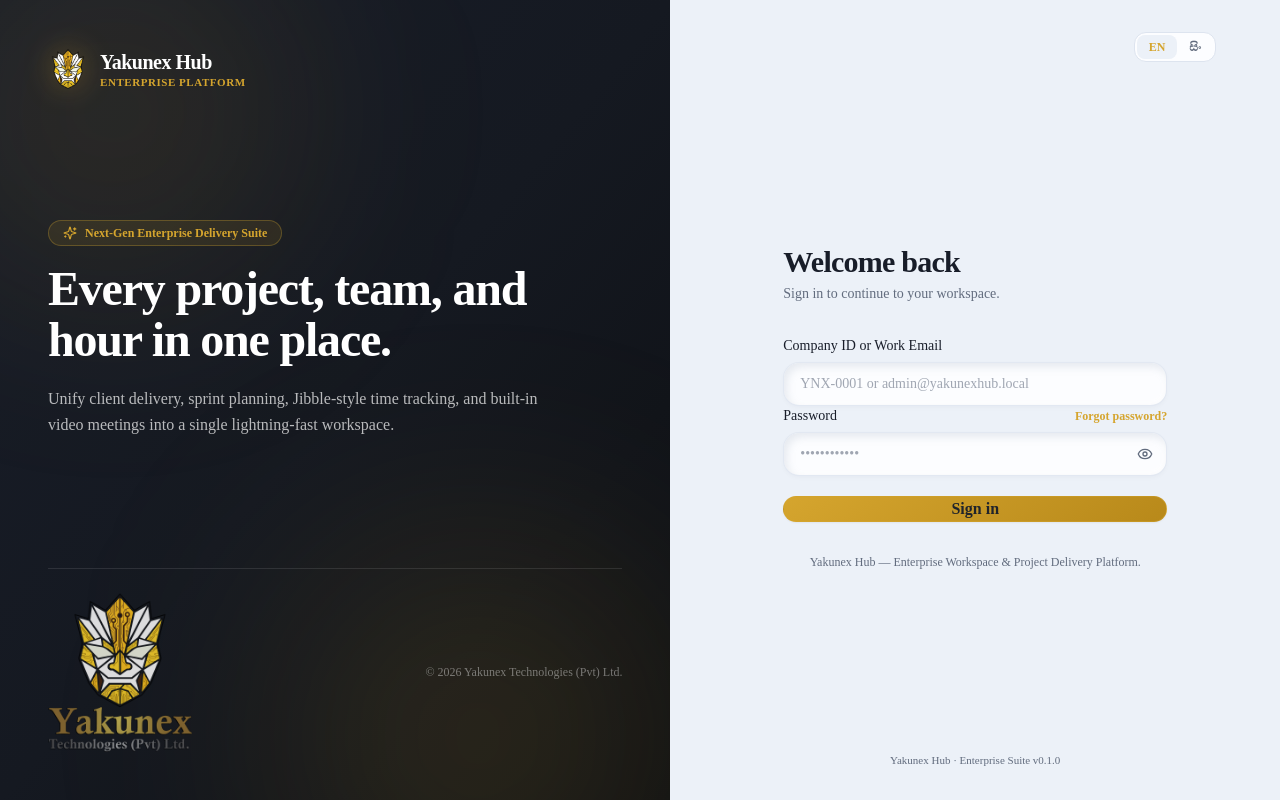
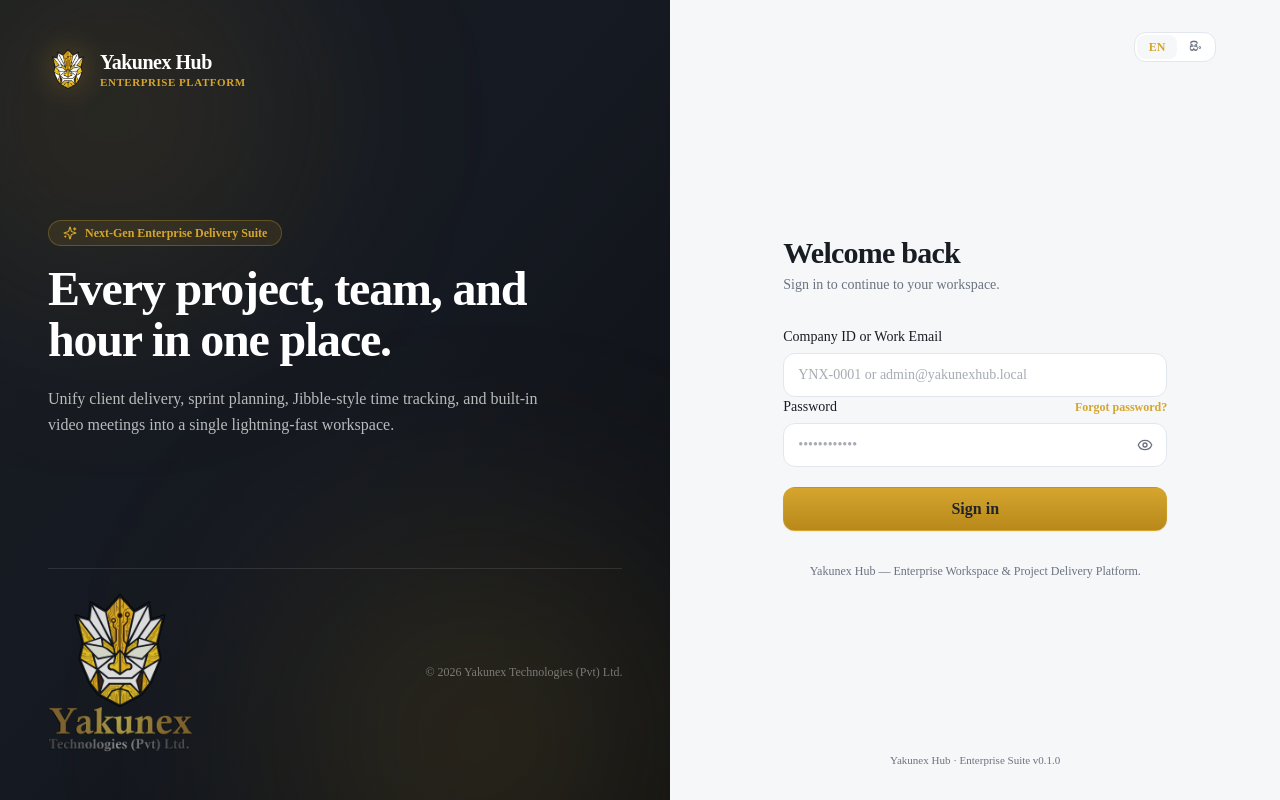
Before and after one commit to bimsara-chanuka-kaushalya/yakunex_office, a Next.js app in the folder apps/web/: page /login in a window 1280 px wide. Built offline with nearby package versions, Linux system fonts and the light colour scheme; no server answers.

Commit message:
Revert "ui(web): upgrade design system to Claymorphism 3D tactile surfaces"
This reverts commit 239cbe8853f549d6ac9859ebf1e764dfaabf4695.

```diff
--- a/apps/web/src/app/globals.css
+++ b/apps/web/src/app/globals.css
@@ -10,14 +10,14 @@
   --gold: 213 165 46;          /* #D5A52E */
   --gold-strong: 184 137 26;   /* hover/pressed on light surfaces */
   --gold-ink: 32 36 43;        /* text on gold */
-  --background: 236 241 248;   /* #ECF1F8 soft clay canvas */
-  --surface: 252 253 255;      /* #FCFDFF puffy clay surface */
-  --surface-raised: 245 248 253;
-  --sidebar: 24 29 41;         /* Deep clay slate */
-  --sidebar-line: 45 53 72;
-  --text: 24 29 41;
-  --text-muted: 98 108 126;
-  --border: 221 228 239;
+  --background: 246 247 249;   /* #F6F7F9 clean slate */
+  --surface: 255 255 255;      /* #FFFFFF */
+  --surface-raised: 250 251 253;
+  --sidebar: 24 28 35;         /* Deep sleek charcoal */
+  --sidebar-line: 45 52 64;
+  --text: 24 28 35;
+  --text-muted: 108 115 128;
+  --border: 226 230 238;
   --success: 16 185 129;       /* Emerald */
   --warning: 245 158 11;       /* Amber */
   --danger: 239 68 68;         /* Rose */
@@ -28,14 +28,14 @@
   --gold: 226 182 72;
   --gold-strong: 240 200 102;
   --gold-ink: 18 20 25;
-  --background: 17 21 31;      /* Deep matte clay slate */
-  --surface: 27 33 48;         /* Puffy dark clay surface */
-  --surface-raised: 34 41 59;
-  --sidebar: 19 23 34;
-  --sidebar-line: 43 52 74;
-  --text: 241 244 249;
-  --text-muted: 144 155 175;
-  --border: 42 51 71;
+  --background: 13 15 18;      /* Deep obsidian */
+  --surface: 21 24 30;         /* Card surface */
+  --surface-raised: 27 31 39;
+  --sidebar: 16 18 23;
+  --sidebar-line: 38 43 54;
+  --text: 240 242 246;
+  --text-muted: 140 148 162;
+  --border: 36 42 53;
   --success: 52 211 153;
   --warning: 251 191 36;
   --danger: 248 113 113;
@@ -89,117 +89,7 @@
   }
 
   .glass-card {
-    @apply bg-surface/90 backdrop-blur-md border border-line/70;
-    border-radius: 24px;
-    box-shadow:
-      0 18px 36px -14px rgba(15, 23, 42, 0.14),
-      inset -4px -6px 14px rgba(148, 163, 184, 0.2),
-      inset 4px 6px 14px rgba(255, 255, 255, 0.9);
-  }
-  .dark .glass-card {
-    box-shadow:
-      0 18px 36px -12px rgba(0, 0, 0, 0.55),
-      inset -4px -6px 14px rgba(0, 0, 0, 0.42),
-      inset 3px 5px 12px rgba(255, 255, 255, 0.06);
-  }
-
-  /* Claymorphism 3D tactile surfaces */
-  .clay-card {
-    @apply bg-surface border border-white/80 dark:border-white/[0.06] transition-all duration-200;
-    border-radius: 24px;
-    box-shadow:
-      0 16px 32px -12px rgba(24, 34, 54, 0.13),
-      0 4px 10px -2px rgba(24, 34, 54, 0.05),
-      inset -5px -7px 14px rgba(148, 163, 184, 0.2),
-      inset 5px 7px 14px rgba(255, 255, 255, 0.95);
-  }
-  .dark .clay-card {
-    box-shadow:
-      0 18px 34px -10px rgba(0, 0, 0, 0.55),
-      0 4px 12px -2px rgba(0, 0, 0, 0.35),
-      inset -5px -7px 14px rgba(0, 0, 0, 0.48),
-      inset 3px 5px 12px rgba(255, 255, 255, 0.06);
-  }
-  .clay-card-hover:hover {
-    transform: translateY(-3px);
-    box-shadow:
-      0 22px 42px -12px rgba(24, 34, 54, 0.18),
-      0 6px 14px -2px rgba(213, 165, 46, 0.14),
-      inset -5px -7px 14px rgba(148, 163, 184, 0.22),
-      inset 5px 7px 14px rgba(255, 255, 255, 0.98);
-  }
-  .dark .clay-card-hover:hover {
-    box-shadow:
-      0 22px 42px -10px rgba(0, 0, 0, 0.65),
-      0 6px 18px -4px rgba(226, 182, 72, 0.18),
-      inset -5px -7px 14px rgba(0, 0, 0, 0.52),
-      inset 3px 5px 12px rgba(255, 255, 255, 0.08);
-  }
-
-  .clay-icon-well {
-    border-radius: 16px;
-    box-shadow:
-      0 8px 16px -6px rgba(213, 165, 46, 0.28),
-      inset -2px -3px 6px rgba(184, 137, 26, 0.2),
-      inset 2px 3px 6px rgba(255, 255, 255, 0.55);
-  }
-  .dark .clay-icon-well {
-    box-shadow:
-      0 8px 18px -6px rgba(0, 0, 0, 0.5),
-      inset -2px -3px 6px rgba(0, 0, 0, 0.45),
-      inset 2px 3px 6px rgba(255, 255, 255, 0.12);
-  }
-
-  .clay-btn-primary {
-    background: linear-gradient(145deg, rgb(var(--gold)), rgb(var(--gold-strong)));
-    box-shadow:
-      0 10px 20px -6px rgba(213, 165, 46, 0.45),
-      inset -3px -4px 8px rgba(146, 106, 12, 0.35),
-      inset 3px 4px 8px rgba(255, 244, 214, 0.5);
-  }
-  .clay-btn-secondary {
-    box-shadow:
-      0 8px 18px -6px rgba(24, 34, 54, 0.12),
-      inset -3px -4px 8px rgba(148, 163, 184, 0.22),
-      inset 3px 4px 8px rgba(255, 255, 255, 0.92);
-  }
-  .dark .clay-btn-secondary {
-    box-shadow:
-      0 8px 18px -6px rgba(0, 0, 0, 0.45),
-      inset -3px -4px 8px rgba(0, 0, 0, 0.45),
-      inset 2px 3px 6px rgba(255, 255, 255, 0.07);
-  }
-  .clay-btn-danger {
-    box-shadow:
-      0 10px 20px -6px rgba(239, 68, 68, 0.42),
-      inset -3px -4px 8px rgba(153, 27, 27, 0.35),
-      inset 3px 4px 8px rgba(255, 255, 255, 0.3);
-  }
-
-  .clay-input {
-    box-shadow:
-      inset 3px 4px 8px rgba(148, 163, 184, 0.22),
-      inset -2px -3px 6px rgba(255, 255, 255, 0.85),
-      0 2px 6px -2px rgba(24, 34, 54, 0.05);
-  }
-  .dark .clay-input {
-    box-shadow:
-      inset 3px 4px 8px rgba(0, 0, 0, 0.48),
-      inset -2px -3px 6px rgba(255, 255, 255, 0.04),
-      0 2px 6px -2px rgba(0, 0, 0, 0.3);
-  }
-
-  .clay-badge {
-    box-shadow:
-      0 4px 10px -3px rgba(24, 34, 54, 0.1),
-      inset -2px -2px 5px rgba(148, 163, 184, 0.18),
-      inset 2px 2px 5px rgba(255, 255, 255, 0.75);
-  }
-  .dark .clay-badge {
-    box-shadow:
-      0 4px 10px -3px rgba(0, 0, 0, 0.4),
-      inset -2px -2px 5px rgba(0, 0, 0, 0.35),
-      inset 2px 2px 5px rgba(255, 255, 255, 0.07);
+    @apply bg-surface/85 backdrop-blur-md border border-line shadow-card;
   }
 
   .glow-gold {
--- a/apps/web/src/components/ui/badge.tsx
+++ b/apps/web/src/components/ui/badge.tsx
@@ -35,7 +35,7 @@ export function Badge({
   return (
     <span
       className={cn(
-        'clay-badge inline-flex items-center gap-1.5 rounded-full border px-3 py-1 text-xs font-semibold tracking-tight',
+        'inline-flex items-center gap-1.5 rounded-full border px-2.5 py-0.5 text-xs font-medium tracking-tight shadow-2xs',
         tones[tone],
         className,
       )}
--- a/apps/web/src/components/ui/button.tsx
+++ b/apps/web/src/components/ui/button.tsx
@@ -6,22 +6,22 @@ type Size = 'sm' | 'md' | 'lg' | 'icon';
 
 const variants: Record<Variant, string> = {
   primary:
-    'clay-btn-primary text-gold-ink font-semibold hover:brightness-105 active:translate-y-[1px] active:scale-[0.97] border border-gold/40',
+    'bg-gradient-to-b from-gold to-gold-strong text-gold-ink font-semibold shadow-sm hover:brightness-105 active:scale-[0.98] border border-gold/40',
   secondary:
-    'clay-btn-secondary bg-surface text-ink border border-white/80 dark:border-white/[0.08] hover:border-gold/40 active:translate-y-[1px] active:scale-[0.97]',
+    'bg-surface text-ink border border-line hover:border-gold/40 hover:bg-canvas shadow-xs active:scale-[0.98]',
   ghost:
-    'text-muted hover:text-ink hover:bg-surface/70 active:scale-[0.97]',
+    'text-muted hover:text-ink hover:bg-canvas/80 active:scale-[0.98]',
   danger:
-    'clay-btn-danger bg-danger text-white hover:brightness-105 active:translate-y-[1px] active:scale-[0.97]',
+    'bg-danger text-white hover:bg-danger/90 shadow-xs active:scale-[0.98]',
   'gold-outline':
-    'clay-btn-secondary border border-gold/45 bg-gold/15 text-gold-strong dark:text-gold hover:bg-gold/25 font-medium active:translate-y-[1px] active:scale-[0.97]',
+    'border border-gold/50 bg-gold/10 text-gold hover:bg-gold/20 font-medium active:scale-[0.98]',
 };
 
 const sizes: Record<Size, string> = {
-  sm: 'h-8.5 px-3.5 text-xs rounded-xl gap-1.5',
-  md: 'h-10 px-4.5 text-sm rounded-2xl gap-2',
-  lg: 'h-11.5 px-6 text-base rounded-2xl gap-2.5',
-  icon: 'h-9.5 w-9.5 p-0 rounded-2xl justify-center',
+  sm: 'h-8 px-3 text-xs rounded-lg gap-1.5',
+  md: 'h-9.5 px-4 text-sm rounded-xl gap-2',
+  lg: 'h-11 px-5 text-base rounded-xl gap-2.5',
+  icon: 'h-9 w-9 p-0 rounded-lg justify-center',
 };
 
 export const Button = forwardRef<HTMLButtonElement, ButtonHTMLAttributes<HTMLButtonElement> & { variant?: Variant; size?: Size }>(
--- a/apps/web/src/components/ui/card.tsx
+++ b/apps/web/src/components/ui/card.tsx
@@ -13,8 +13,8 @@ export function Card({
   return (
     <section
       className={cn(
-        'clay-card',
-        hoverable && 'clay-card-hover hover:border-gold/35',
+        'rounded-2xl border border-line bg-surface shadow-card transition-all duration-200',
+        hoverable && 'hover:-translate-y-0.5 hover:border-gold/30 hover:shadow-md',
         className,
       )}
     >
@@ -67,7 +67,7 @@ export function StatCard({
       <div className="pointer-events-none absolute -right-6 -top-6 h-24 w-24 rounded-full bg-gold/5 blur-2xl transition-all duration-300 group-hover:bg-gold/15" />
       <div className="flex items-start justify-between gap-3">
         <p className="text-xs font-semibold uppercase tracking-wider text-muted line-clamp-1">{label}</p>
-        <span className="clay-icon-well flex h-10 w-10 sm:h-11 sm:w-11 shrink-0 items-center justify-center border border-gold/35 bg-gradient-to-br from-gold/25 to-gold/10 text-gold transition-transform duration-200 group-hover:scale-105">
+        <span className="flex h-9 w-9 sm:h-10 sm:w-10 shrink-0 items-center justify-center rounded-xl border border-gold/30 bg-gradient-to-br from-gold/20 to-gold/5 text-gold shadow-xs transition-transform duration-200 group-hover:scale-105">
           {icon}
         </span>
       </div>
--- a/apps/web/src/components/ui/field.tsx
+++ b/apps/web/src/components/ui/field.tsx
@@ -5,8 +5,8 @@ import { Eye, EyeOff } from 'lucide-react';
 import { cn } from '@/lib/cn';
 
 const controlBase =
-  'clay-input w-full rounded-2xl border border-line/80 bg-surface px-4 text-sm text-ink placeholder:text-muted/60 ' +
-  'transition-all duration-150 focus:border-gold focus:outline-none focus:ring-3 focus:ring-gold/20 disabled:opacity-60';
+  'w-full rounded-xl border border-line bg-surface px-3.5 text-sm text-ink placeholder:text-muted/60 ' +
+  'transition-all duration-150 focus:border-gold focus:outline-none focus:ring-3 focus:ring-gold/20 disabled:opacity-60 shadow-2xs';
 
 export function Field({
   label,
```
Also changed, not shown: apps/web/src/components/shell/sidebar.tsx (+4 -4 lines), apps/web/src/components/shell/topbar.tsx (+8 -8 lines).
